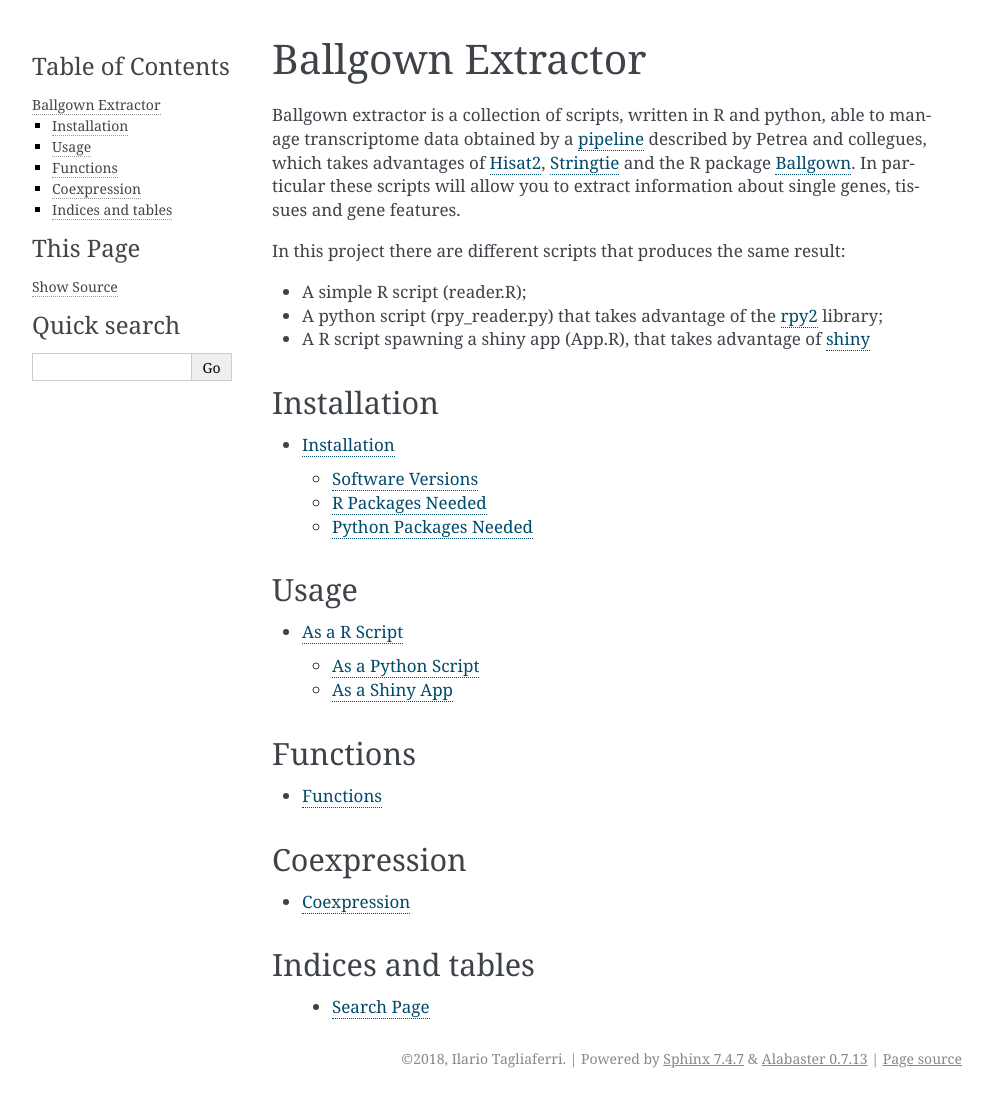
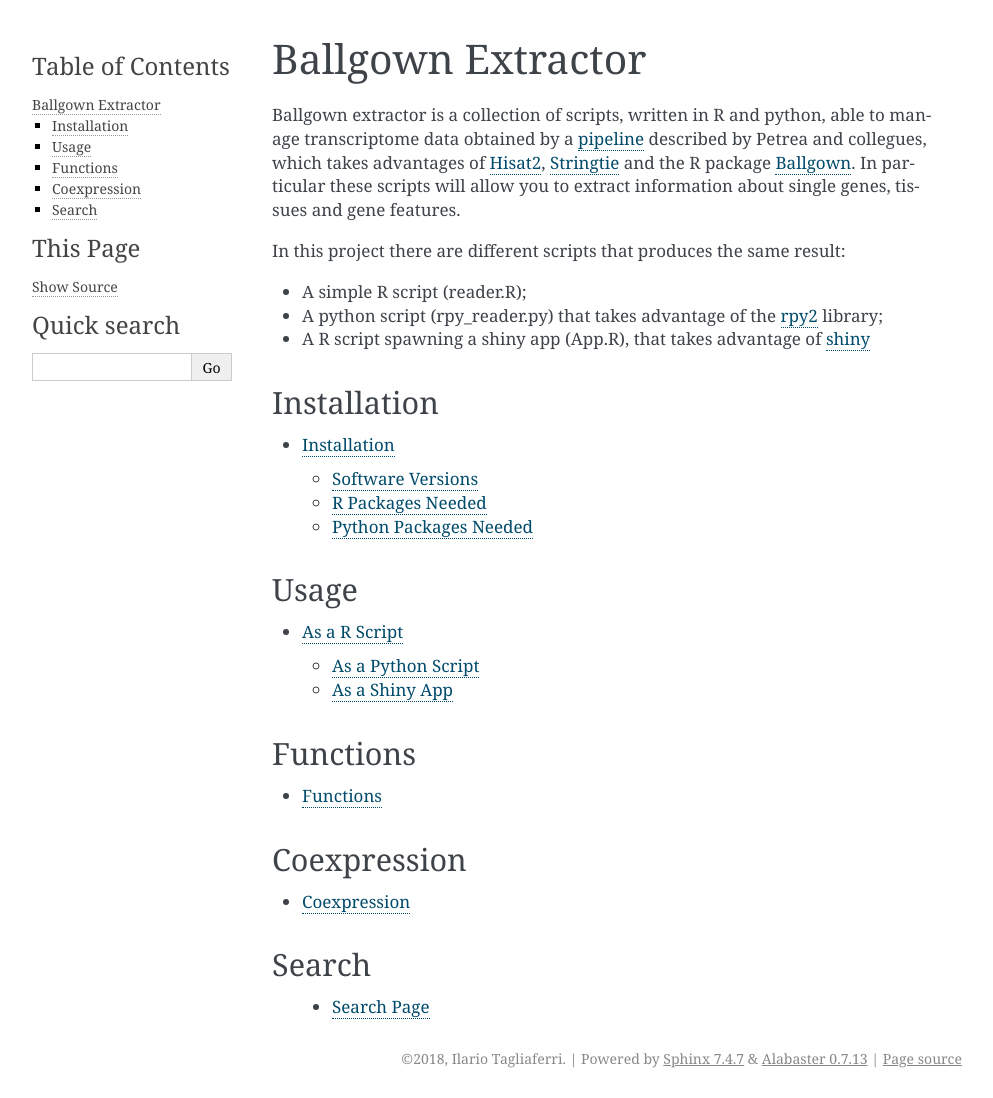
Before and after one commit to Itagliaf/Ballgown_Extractor, a Sphinx documentation site: the page built from docs/index.rst, in a window 1280 px wide. Shown: the whole page, without its empty margins (148-1141 px from the left). Built offline with Sphinx 7.4.7, drawn with Linux system fonts in a browser that asks for light colours.

```diff
--- a/docs/index.rst
+++ b/docs/index.rst
@@ -65,7 +65,7 @@ Coexpression
    Coexpression
 
 ==================
-Indices and tables
+Search
 ==================
 
    * :ref:`search`
```
Also changed, not shown: 8 other files.
